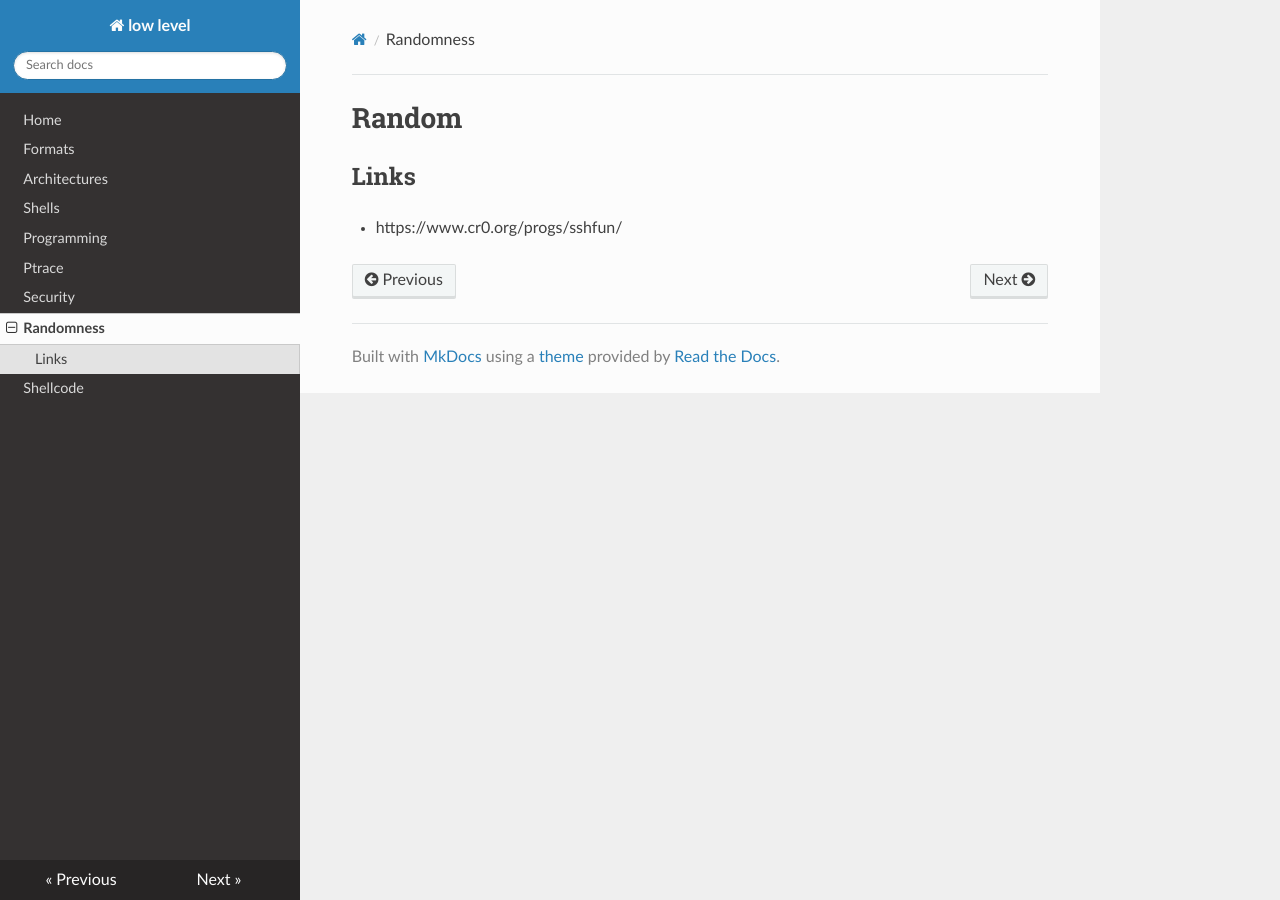
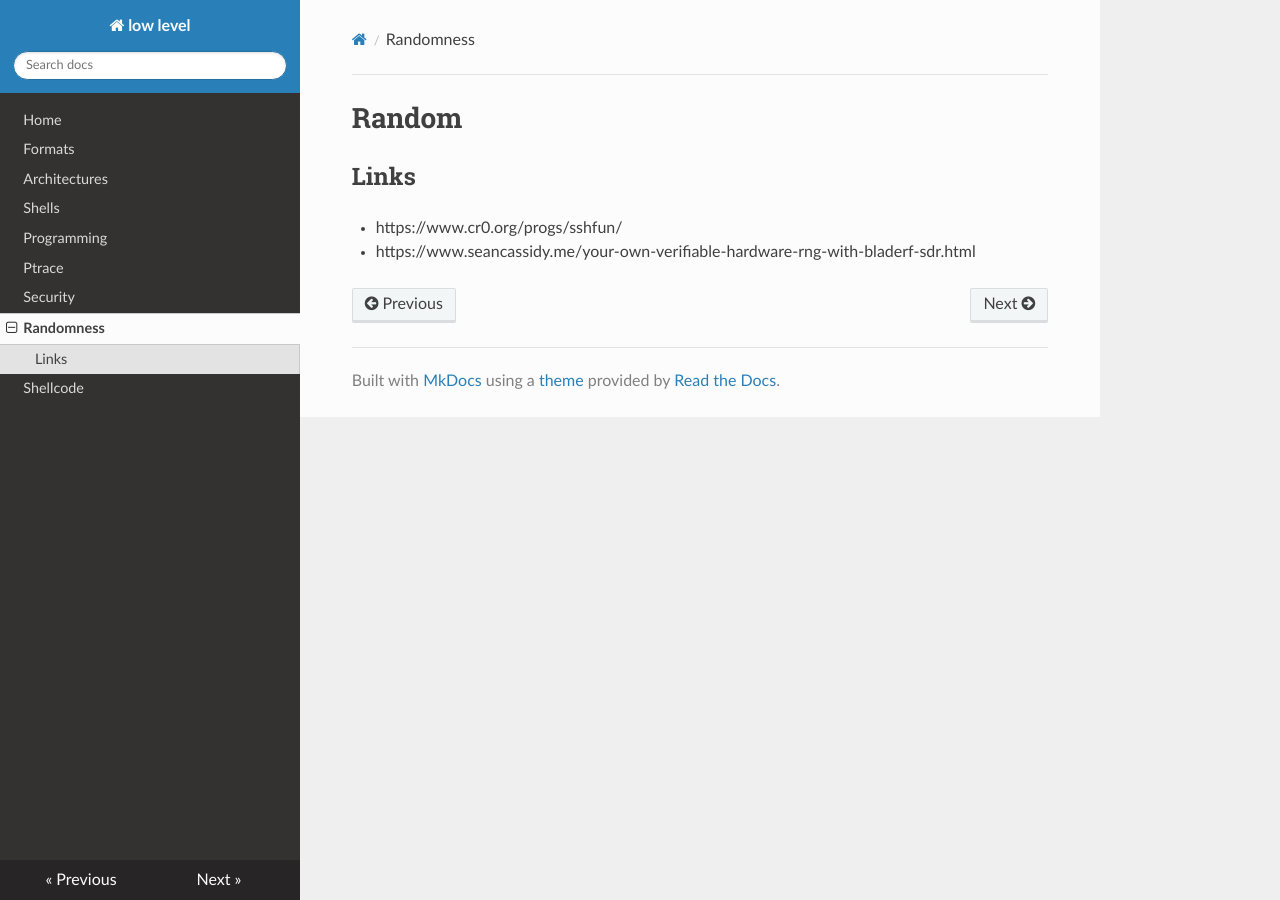
Before and after one commit to gipi/low-level, an MkDocs documentation site: the page built from docs/randomness.md, in a window 1280 px wide. Built offline with MkDocs 1.6.1, drawn with Linux system fonts in a browser that asks for light colours; nearby versions of some CDN libraries; old or Windows-style settings are respelled for this version of MkDocs; some of the changed lines change nothing that is shown.

Commit message:
Add link.

```diff
--- a/docs/randomness.md
+++ b/docs/randomness.md
@@ -3,3 +3,4 @@
 ## Links
 
  - https://www.cr0.org/progs/sshfun/
+ - https://www.seancassidy.me/your-own-verifiable-hardware-rng-with-bladerf-sdr.html
```
